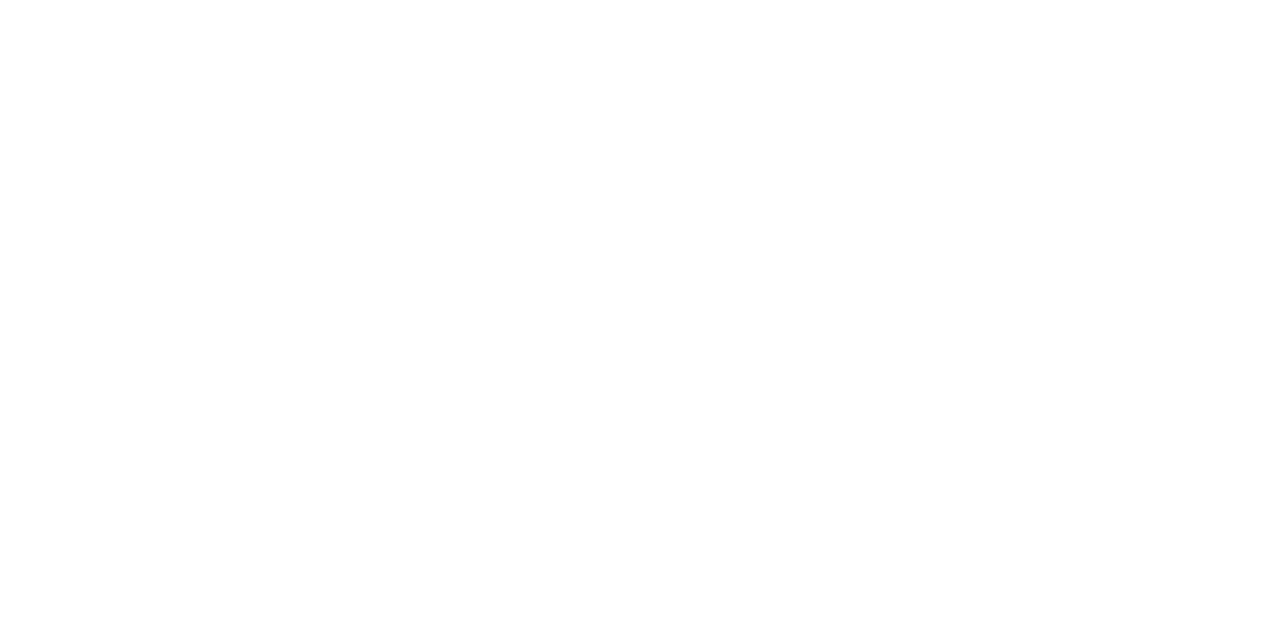
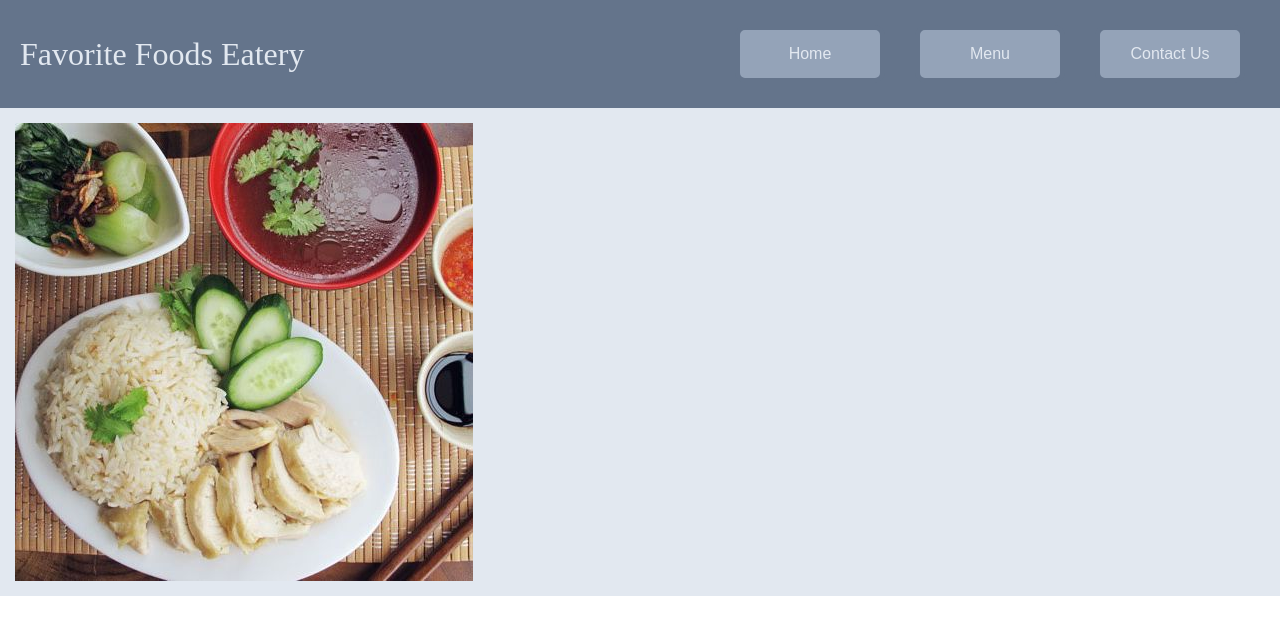
Before and after one commit to brenton-j-andrews/odin_restaurant, a website with bundled scripts: page dist/index.html in a window 1280 px wide. Built offline with nearby package versions, Linux system fonts and the light colour scheme.

Commit message:
Main site page work in progress. Nav bar done (I think).

```diff
--- a/package.json
+++ b/package.json
@@ -3,26 +3,24 @@
   "version": "1.0.0",
   "description": "Restruant Page project for the Odin Project: https://www.theodinproject.com/paths/full-stack-javascript/courses/javascript/lessons/restaurant-page#introduction",
   "main": "index.js",
-
   "scripts": {
     "test": "echo \"Error: no test specified\" && exit 1",
     "build": "webpack",
     "watch": "webpack --watch"
   },
-
   "repository": {
     "type": "git",
     "url": "git+https://github.com/brenton-j-andrews/odin_restraunt.git"
   },
-
   "author": "brenton andrews",
   "license": "ISC",
   "bugs": {
     "url": "https://github.com/brenton-j-andrews/odin_restraunt/issues"
   },
-
   "homepage": "https://github.com/brenton-j-andrews/odin_restraunt#readme",
   "devDependencies": {
+    "css-loader": "^6.6.0",
+    "style-loader": "^3.3.1",
     "webpack-cli": "^4.9.2"
   }
 }
--- a/src/index.js
+++ b/src/index.js
@@ -1 +1,4 @@
-console.log("Hello from index.js again test!" );
+import homePage from "./pages/home_page";
+import "./styles/home_page.css";
+
+homePage();
--- /dev/null
+++ b/src/pages/home_page.js
@@ -0,0 +1,60 @@
+import MyImage from "../assets/pictures/chicken_rice.jpg";
+
+// Create the nav bar!
+const createNavBar = function(content) {
+    const nav_bar = document.createElement("nav");
+    nav_bar.className = "nav-bar";
+    content.appendChild(nav_bar);
+
+    // Page Title
+    const title = document.createElement("div");
+    title.textContent = "Favorite Foods Eatery";
+    title.className = "home_page_title";
+    nav_bar.appendChild(title);
+
+    // Nav bar button section.
+    const nav_bar_btns = document.createElement("div");
+    nav_bar_btns.className = "nav-bar-btns";
+    nav_bar.appendChild(nav_bar_btns);
+
+    // Nav Bar button elements
+    const home_btn = document.createElement("button");
+    home_btn.textContent = "Home";
+
+
+    const menu_btn = document.createElement("button");
+    menu_btn.textContent = "Menu";
+
+    const contact_btn = document.createElement("button");
+    contact_btn.textContent = "Contact Us";
+
+
+    nav_bar_btns.appendChild(home_btn);
+    nav_bar_btns.appendChild(menu_btn);
+    nav_bar_btns.appendChild(contact_btn);
+}
+
+
+// Create the main page content -> "About" paragraph and special of the day!
+const createMainSection = function(content) {
+    const main_section = document.createElement("div");
+    const special_of_the_day = document.createElement("img");
+    special_of_the_day.src = MyImage;
+    special_of_the_day.className = "special-of-the-day-img";
+
+    main_section.className = "main-section-wrapper";
+    main_section.appendChild(special_of_the_day);
+
+
+    // main_section.append(special_of_the_day);
+    content.appendChild(main_section);
+
+}
+
+function homePage() {
+    const content = document.querySelector("#content");
+    createNavBar(content);
+    createMainSection(content);
+}
+
+export default homePage;
--- /dev/null
+++ b/src/styles/home_page.css
@@ -0,0 +1,53 @@
+:root {
+    --nav-bar-slate: #64748B;
+    --text-slate: #E2E8F0;
+    --nav-bar-btn-slate: #94A3B8;
+    --nav-bar-btn-hover-slate: #1E293B;
+}
+
+* {
+    margin: 0px;
+    padding: 0px;
+}
+
+.nav-bar {
+    display: flex;
+    justify-content: space-between;
+    align-items: center;
+    padding: 25px 20px 25px 20px;
+
+    background-color: var(--nav-bar-slate);
+    color: var(--text-slate);
+}
+
+.home_page_title {
+    font-size: 32px;
+}
+
+.nav-bar button {
+    padding: 15px 0px 15px 0px;
+    margin: 0px 15px 0px 15px;
+    width: 150px;
+
+    border: 5px solid var(--nav-bar-slate);
+    border-radius: 10px;
+
+    background-color: var(--nav-bar-btn-slate);
+    color: var(--text-slate);
+    font-size: 16px;
+}
+
+.nav-bar button:hover {
+    background-color: var(--nav-bar-btn-hover-slate);
+    color: white;
+
+    transition: all .5s ease-in-out;
+}
+
+ /*  || Main section styling */
+.main-section-wrapper {
+    background-color: var(--text-slate);
+
+    display: flex;
+    padding: 15px;
+}
--- a/webpack.config.js
+++ b/webpack.config.js
@@ -1,9 +1,25 @@
 const path = require('path');
 
 module.exports = {
-  entry: './src/index.js',
-  output: {
-    filename: 'main.js',
-    path: path.resolve(__dirname, 'dist'),
-  },
+    mode: 'development',
+    entry: './src/index.js',
+    output: {
+        filename: 'main.js',
+        path: path.resolve(__dirname, 'dist'),
+    },
+
+    module: {
+        rules: [
+            {
+                test: /\.css$/i,
+                use: ['style-loader', 'css-loader'],
+            },
+
+            {
+                test: /\.(png|svg|jpg|jpeg|gif)$/i,
+                type: 'asset/resource',
+            },
+        ],
+    },
+
 };
```
Also changed, not shown: dist/fdf97606a90f55351d07.jpg (added), dist/index.html, dist/main.js, src/assets/pictures/chicken_rice.jpg (added), 1 other file.
